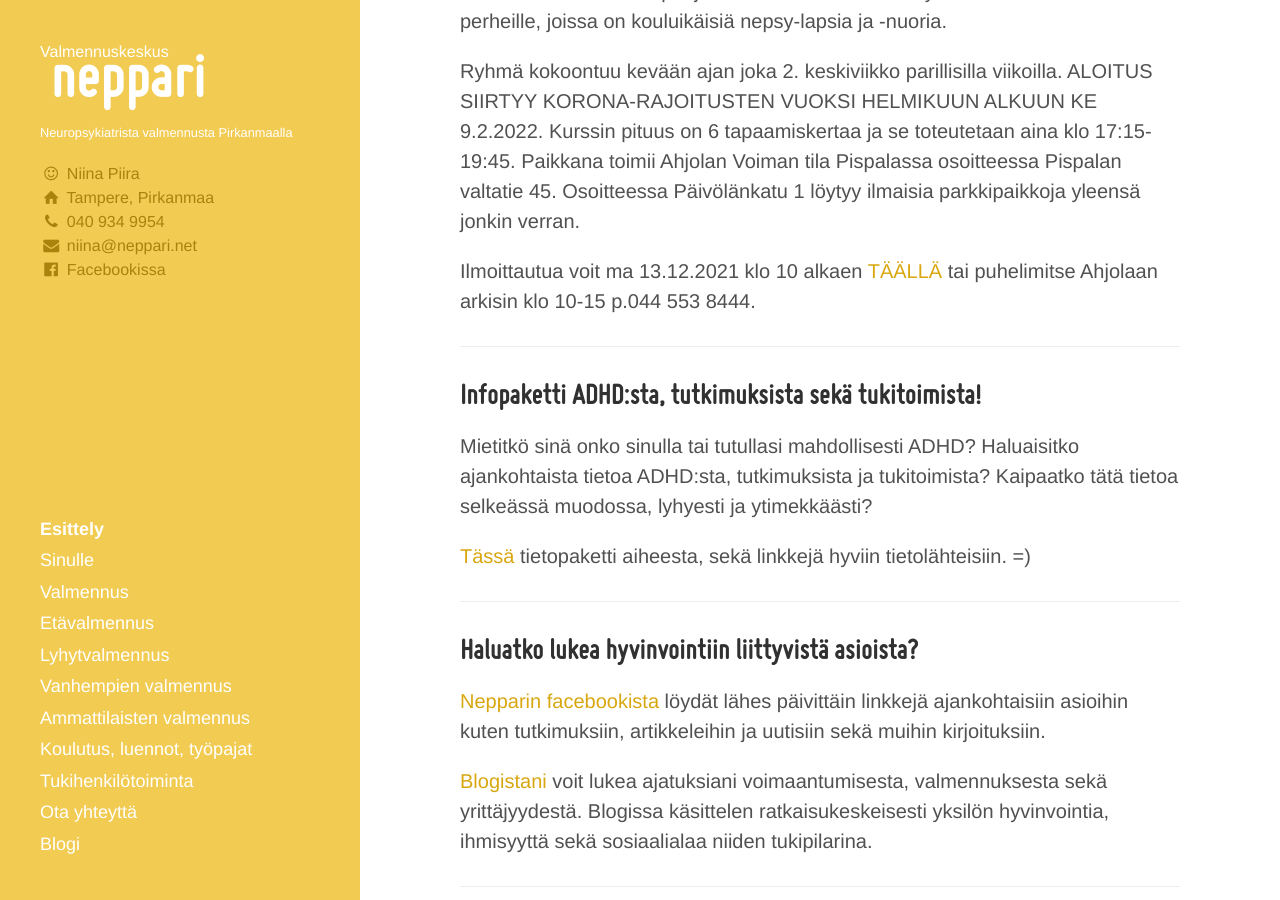
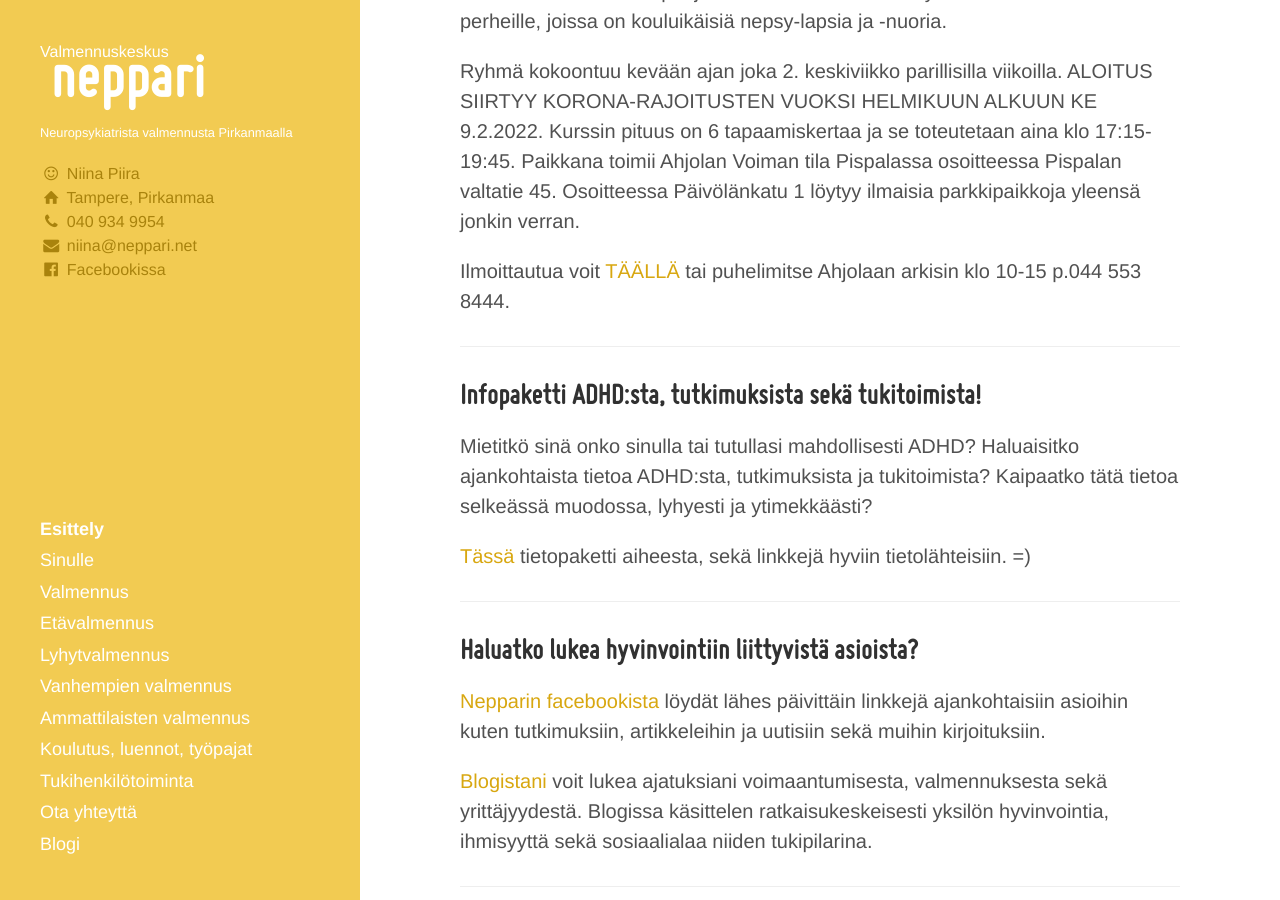
Before and after one commit to niinapiira/neppari.net, a Jekyll site: the page built from index.md, in a window 1280 px wide and 900 px high, scrolled down 1259 px. Built offline with Jekyll 4.4.1, drawn with Linux system fonts in a browser that asks for light colours.

Commit message:
Update index.md

```diff
--- a/index.md
+++ b/index.md
@@ -44,7 +44,7 @@ Kurssilla nepsy-valmentaja käy läpi yleisimpiä pulmia neurokirjolla sekä tar
 
 Ryhmä kokoontuu kevään ajan joka 2. keskiviikko parillisilla viikoilla. ALOITUS SIIRTYY KORONA-RAJOITUSTEN VUOKSI HELMIKUUN ALKUUN KE 9.2.2022. Kurssin pituus on 6 tapaamiskertaa ja se toteutetaan aina klo 17:15-19:45. Paikkana toimii Ahjolan Voiman tila Pispalassa osoitteessa Pispalan valtatie 45. Osoitteessa Päivölänkatu 1 löytyy ilmaisia parkkipaikkoja yleensä jonkin verran.
 
-Ilmoittautua voit ma 13.12.2021 klo 10 alkaen [TÄÄLLÄ](https://opistopalvelut.fi/ahjola/course.php?l=fi&t=25916) tai puhelimitse Ahjolaan arkisin klo 10-15 p.044 553 8444.
+Ilmoittautua voit [TÄÄLLÄ](https://opistopalvelut.fi/ahjola/course.php?l=fi&t=25916) tai puhelimitse Ahjolaan arkisin klo 10-15 p.044 553 8444.
 
 ___
 
```
